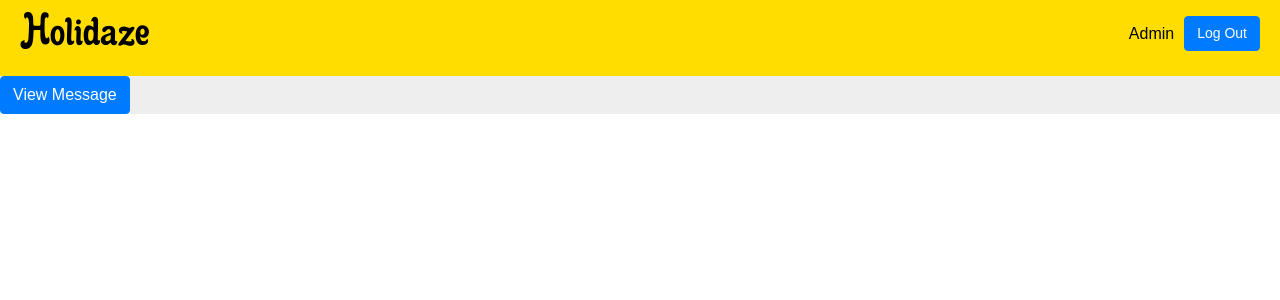
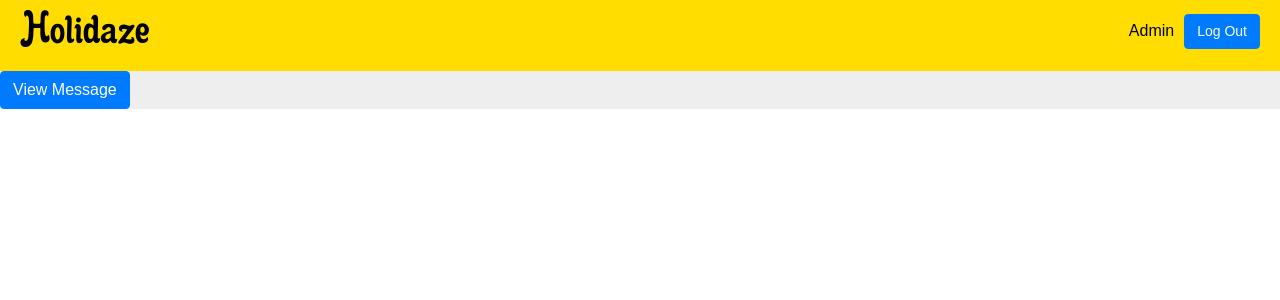
Before and after one commit to ca2roaldsoy/ProjectExam-2, a React (Create React App) app: page /show-messages/1 in a window 1280 px wide. Shown: the top 300 px of the page. Built offline with nearby package versions, Linux system fonts and the light colour scheme; no server answers; a web font is replaced by a local one.

Commit message:
changed line height on navbar

```diff
--- a/src/styles/partials/_navbar.scss
+++ b/src/styles/partials/_navbar.scss
@@ -2,7 +2,7 @@
 
 .navbarTop {
   background-color: $darkYellow;
-  line-height: 1.2;
+  line-height: 1.1;
   padding: 0 20px;
   width: 100%;
 
```
